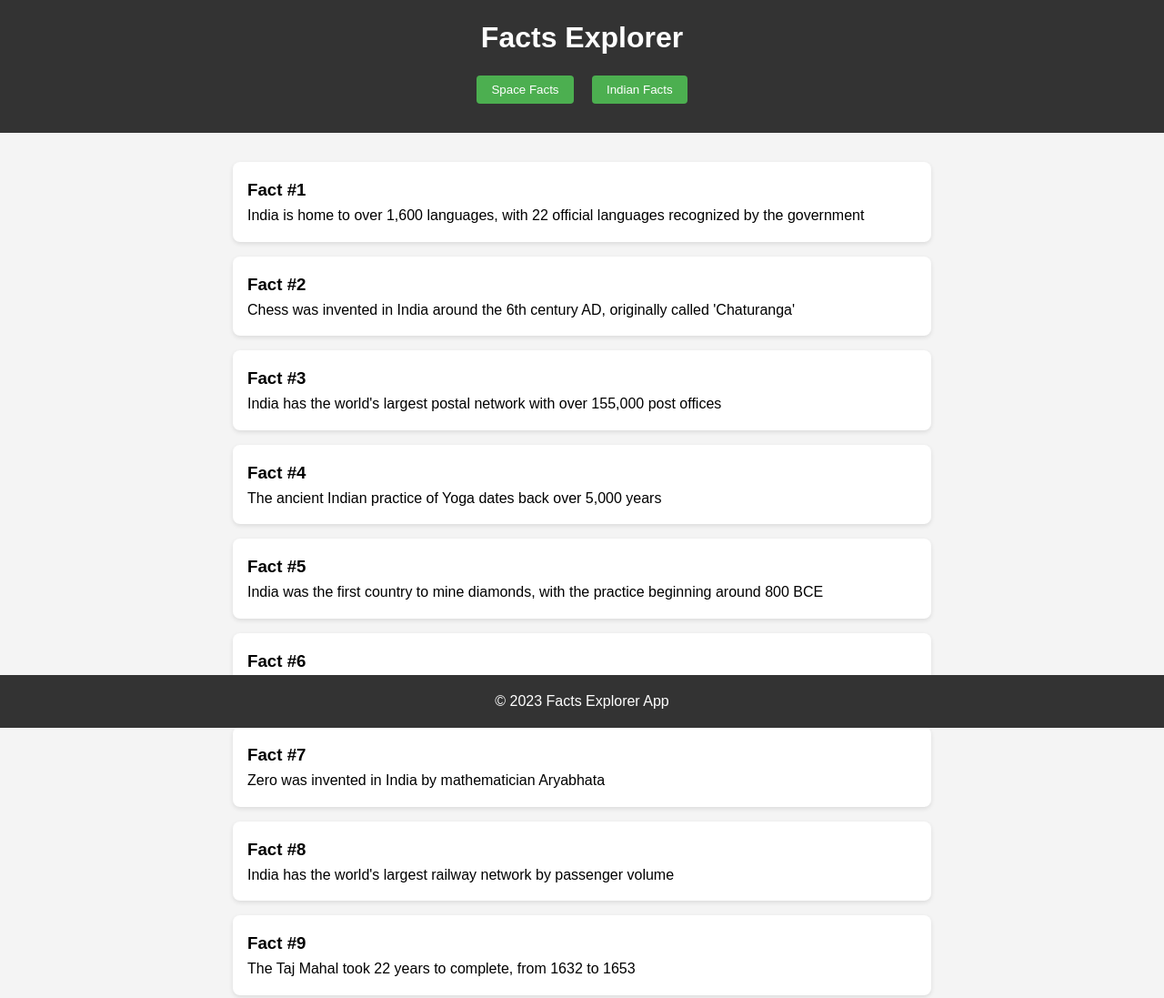
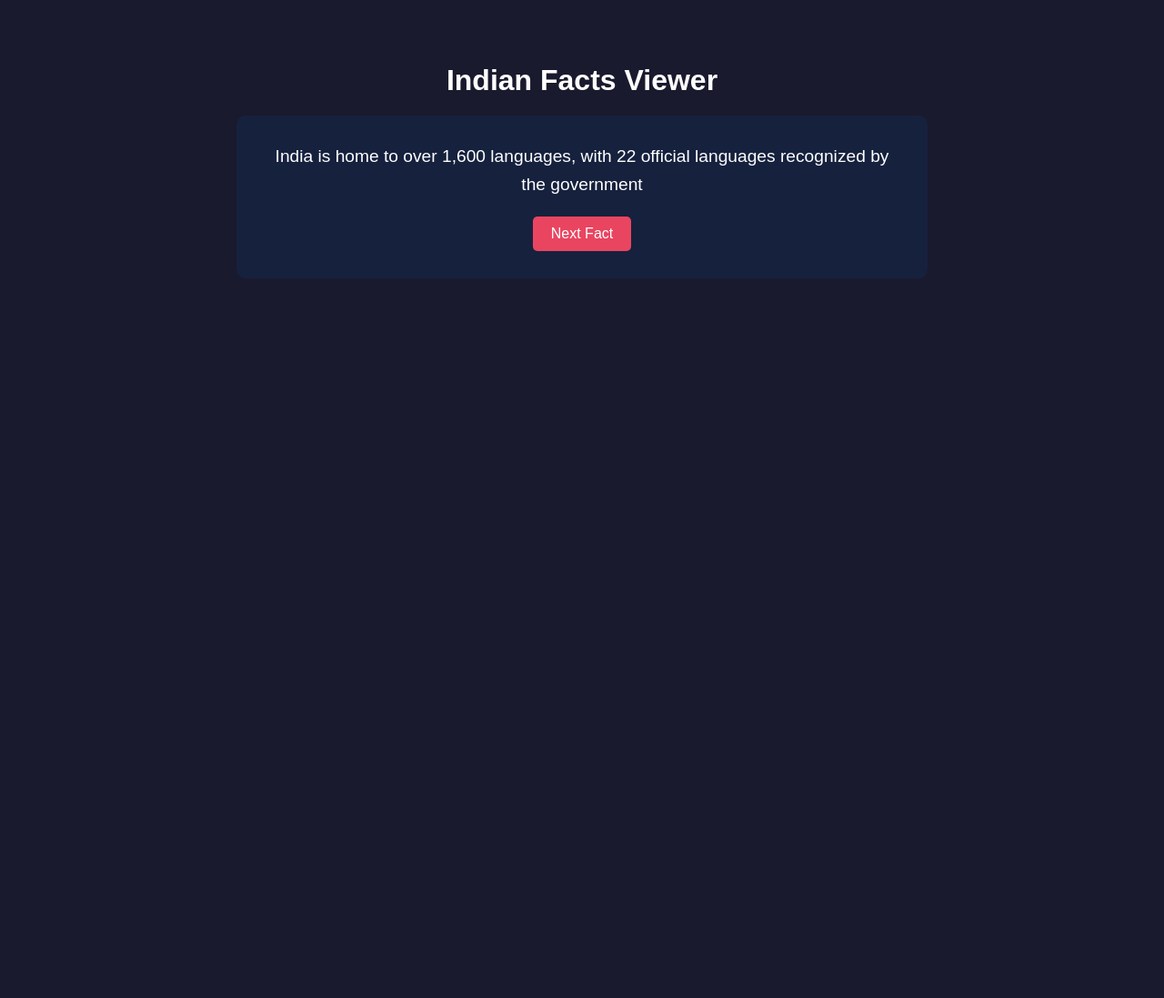
Before and after one commit to PIYUSH-108-SOLANKI/facts, a plain HTML site: page index.html in a window 1280 px wide. Shown: the top 1097 px of the page at 91% size. After the commit the page ends 800 px from the top, so only its background shows below. Drawn offline with Linux system fonts and the light colour scheme.

Commit message:
Update index.html

```diff
--- a/index.html
+++ b/index.html
@@ -3,7 +3,7 @@
 <head>
     <meta charset="UTF-8">
     <meta name="viewport" content="width=device-width, initial-scale=1.0">
-    <title>Facts Explorer App</title>
+    <title>Indian Facts Viewer</title>
     <style>
         * {
             margin: 0;
@@ -13,89 +13,57 @@
 
         body {
             font-family: Arial, sans-serif;
-            line-height: 1.6;
-            background-color: #f4f4f4;
+            background-color: #1a1a2e;
+            color: white;
         }
 
-        header {
-            background-color: #333;
-            color: white;
+        .container {
+            max-width: 800px;
+            margin: 50px auto;
+            padding: 20px;
             text-align: center;
-            padding: 1rem;
         }
 
-        nav {
-            margin: 1rem 0;
+        .fact-container {
+            background-color: #16213e;
+            padding: 30px;
+            border-radius: 10px;
+            margin-top: 20px;
+        }
+
+        #fact-text {
+            font-size: 1.2rem;
+            margin-bottom: 20px;
+            line-height: 1.6;
         }
 
         button {
-            padding: 0.5rem 1rem;
-            margin: 0 0.5rem;
+            background-color: #e94560;
+            color: white;
             border: none;
-            border-radius: 4px;
+            padding: 10px 20px;
+            border-radius: 5px;
             cursor: pointer;
-            background-color: #4CAF50;
-            color: white;
+            font-size: 1rem;
+            transition: background-color 0.3s;
         }
 
         button:hover {
-            background-color: #45a049;
-        }
-
-        #facts-container {
-            max-width: 800px;
-            margin: 2rem auto;
-            padding: 0 1rem;
-        }
-
-        .fact-card {
-            background-color: white;
-            padding: 1rem;
-            margin: 1rem 0;
-            border-radius: 8px;
-            box-shadow: 0 2px 5px rgba(0,0,0,0.1);
-        }
-
-        footer {
-            text-align: center;
-            padding: 1rem;
-            background-color: #333;
-            color: white;
-            position: fixed;
-            bottom: 0;
-            width: 100%;
+            background-color: #ff6b6b;
         }
     </style>
 </head>
 <body>
-    <header>
-        <h1>Facts Explorer</h1>
-        <nav>
-            <button onclick="showCategory('space')">Space Facts</button>
-            <button onclick="showCategory('indian')">Indian Facts</button>
-        </nav>
-    </header>
-    <main>
-        <section id="facts-container">
-            <!-- Facts will be dynamically inserted here -->
-        </section>
-    </main>
-    <footer>
-        <p>&copy; 2023 Facts Explorer App</p>
-    </footer>
+    <div class="container">
+        <h1>Indian Facts Viewer</h1>
+        <div class="fact-container">
+            <p id="fact-text">Click the button to see a fact about India!</p>
+            <button id="next-fact">Next Fact</button>
+        </div>
+    </div>
 
     <script>
-        const factsData = {
-            space: {
-                "spaceFacts": [
-                    {
-                        "id": 1,
-                        "fact": "One day on Venus is longer than one year on Earth. Venus takes 243 Earth days to rotate on its axis."
-                    }
-                    // Add your space facts here
-                ]
-            },
-            indian: {
+        const indianFacts = {
             "indianFacts": [
                 {
                     "id": 1,
@@ -178,30 +146,23 @@
                     "fact": "India was one of the richest countries until the British invasion in the early 17th century"
                 }
             ]
-            }
         };
 
-        function showCategory(category) {
-            const container = document.getElementById('facts-container');
-            container.innerHTML = ''; // Clear current content
+        let currentFactIndex = 0;
+        const factText = document.getElementById('fact-text');
+        const nextFactButton = document.getElementById('next-fact');
 
-            const facts = factsData[category][`${category}Facts`];
-
-            facts.forEach(fact => {
-                const factCard = document.createElement('div');
-                factCard.className = 'fact-card';
-                factCard.innerHTML = `
-                    <h3>Fact #${fact.id}</h3>
-                    <p>${fact.fact}</p>
-                `;
-                container.appendChild(factCard);
-            });
+        function displayFact(index) {
+            factText.textContent = indianFacts.indianFacts[index].fact;
         }
 
-        // Show Indian facts by default when page loads
-        document.addEventListener('DOMContentLoaded', () => {
-            showCategory('indian');
+        nextFactButton.addEventListener('click', () => {
+            currentFactIndex = (currentFactIndex + 1) % indianFacts.indianFacts.length;
+            displayFact(currentFactIndex);
         });
+
+        // Display first fact on load
+        displayFact(0);
     </script>
 </body>
 </html>
```
Lines whose indentation alone changed are shown as unchanged.
